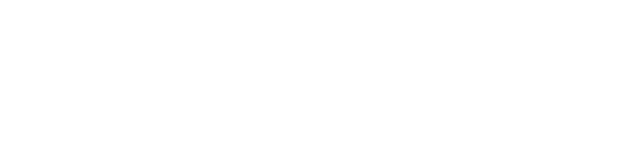
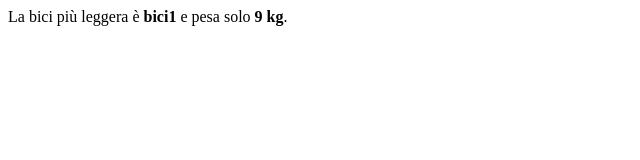
Before and after one commit to Giagar/js-snack-es6, a plain HTML site: page es6/index.html in a window 1280 px wide. Shown: the whole page, without its empty margins (0-640 px from the left). Drawn offline with Linux system fonts and the light colour scheme.

Commit message:
commit finale: integrato correzioni

```diff
--- a/es6/index.html
+++ b/es6/index.html
@@ -7,7 +7,7 @@
 </head>
 <body>
 
-
+    <div class="risultatoBici"></div>
     <script src="./js/script.js"></script>
 </body>
 </html>
--- a/es6/js/script.js
+++ b/es6/js/script.js
@@ -26,7 +26,8 @@ for (let i = 0; i < arr.length; i++) {
     }
 }
 
-console.log(`La bici più leggera è ${biciLight.nome} e pesa solo ${biciLight.peso} kg.`);
+const risultatoBici = `La bici più leggera è <strong>${biciLight.nome}</strong> e pesa solo <strong>${biciLight.peso} kg</strong>.`;
+document.querySelector(".risultatoBici").innerHTML = risultatoBici;
 
 // ESERCIZIO 2
 function randomNumber(min, max) {
```
Also changed, not shown: vanilla/index.html (+0 -1 lines).
